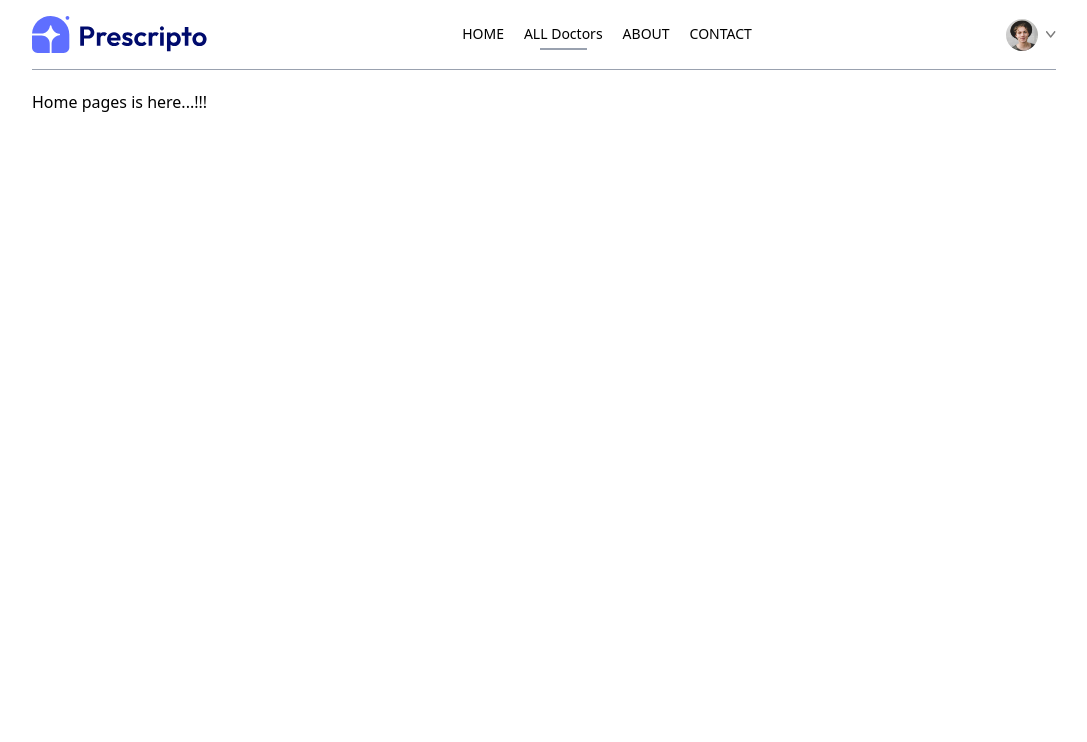
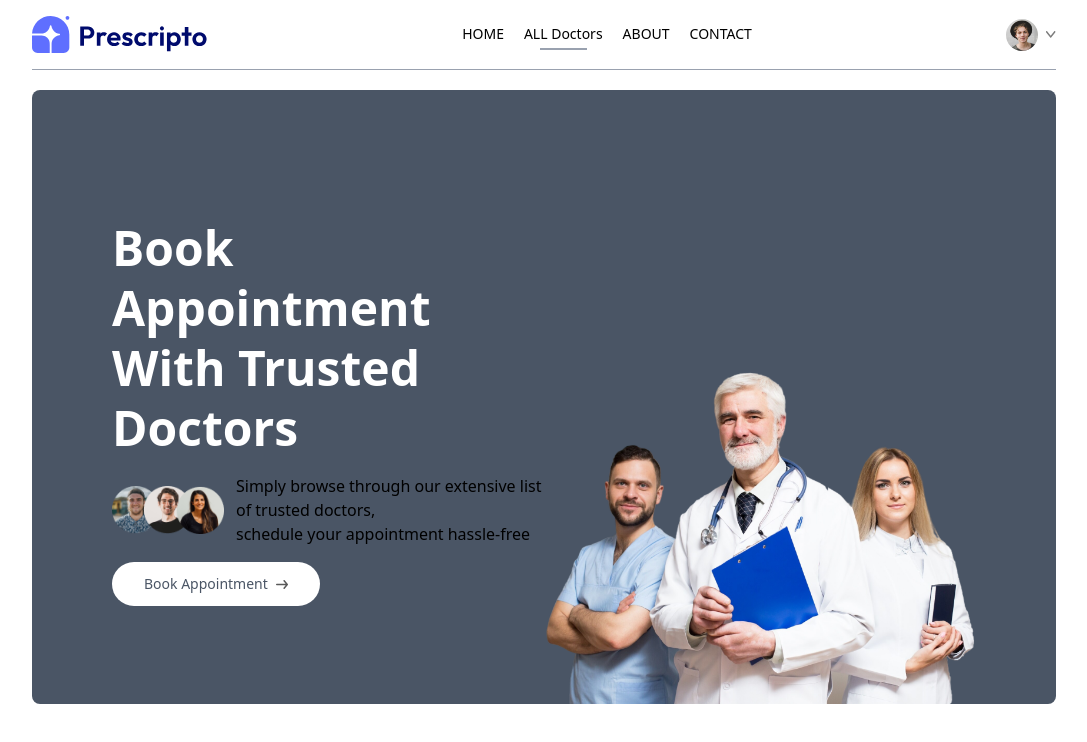
Before and after one commit to Anurag-Kuche/Prescript, a React (Vite) app: page /doctors/Dermatologist in a window 1280 px wide. Shown: the top 742 px of the page, without its empty margins (96-1183 px from the left). Built offline with nearby package versions, Linux system fonts and the light colour scheme.

Commit message:
header completed

```diff
--- /dev/null
+++ b/src/components/Header.jsx
@@ -0,0 +1,26 @@
+import { assets } from "../assets/assets"
+
+
+
+const Header = () => {
+  return (
+    <div className="flex flex-col md:flex-row flex-wrap bg-gray-600 rounded-lg px-6 md::px-10 lg:px-20">
+     <div className="md:w-1/2 flex flex-col items-start justify-center gap-4 py-10 m-auto md:py-[10vw] md:mb-[-30px]">
+        <p className="text-3xl md:text-4xl lg:text-5xl text-white font-semibold leading-tight md:leading-tight lg:leading-tight">
+            Book Appointment <br />With Trusted Doctors
+        </p>
+        <div className="flex flex-col md:flex-row items-center gap-3 text-whitetext-sm font-light">
+            <img className="w-28" src={assets.group_profiles} alt="" />
+            <p>Simply browse through our extensive list of trusted doctors,<br className="hidden sm:block" />schedule your appointment hassle-free</p>
+        </div>
+        <a className="flex items-center gap-2 bg-white px-8 py-3 rounded-full text-gray-600 text-sm m-auto md:m-0 hover:scale-105 transition-all duration-300" href="#speciality">Book Appointment <img className="w-3" src={assets.arrow_icon} alt="" /></a>
+     </div>
+
+     <div className="md:w-1/2 relative ">
+        <img className="w-full md:absolute bottom-0 h-auto rounded-lg" src={assets.header_img} alt="" />
+     </div>
+    </div>
+  )
+}
+
+export default Header
--- a/src/components/Navbar.jsx
+++ b/src/components/Navbar.jsx
@@ -37,6 +37,13 @@
                 ? <div className="flex items-center gap-2 cursor-pointer group relative">
                     <img className="w-8 rounded-full " src={assets.profile_pic} alt="" />
                     <img className="w-2.5" src={assets.dropdown_icon} alt="" />
+                    <div className="absolute top-0 right-0 pt-14 text-base font-medium text-gray-600 hidden group-hover:block">
+                        <div className="min-w-48 bg-stone-100 rounnded flex flex-col gap-4 p-4">
+                            <p onClick={()=>navigate("my-profile")} className="hover:text-black cursor-pointer">My Profile</p>
+                            <p onClick={()=>navigate("my-appointments")} className="hover:text-black cursor-pointer">My Appointments</p>
+                            <p onClick={()=>setToken(false)} className="hover:text-black cursor-pointer">Logout</p>
+                        </div>
+                    </div>
                 </div>
                 :<button onClick={()=>navigate("/login")} className="bg-gray-500 text-white px-8 py-3 rounded-full font-light hidden md:block">Create Account</button>
             }
--- a/src/pages/Home.jsx
+++ b/src/pages/Home.jsx
@@ -1,8 +1,9 @@
+import Header from "../components/Header"
 
 
 function Home() {
   return (
-    <div>Home pages is here...!!!</div>
+    <Header/>
   )
 }
 
```
